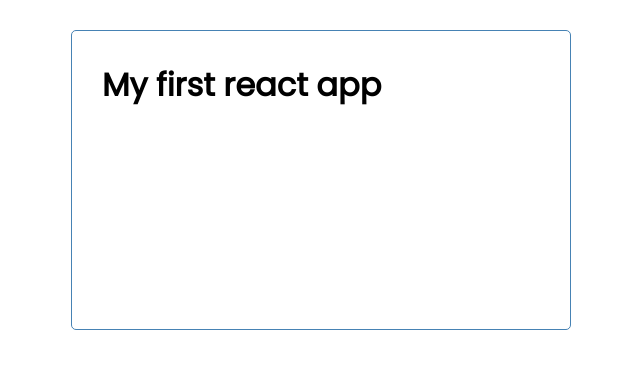
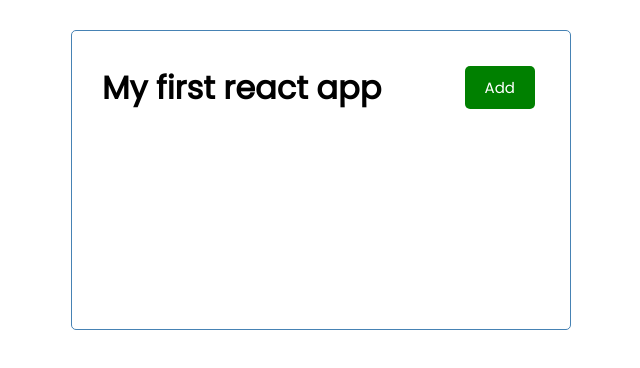
Before and after one commit to Taposh-Das/react-task-tracker, a React (Create React App) app: page / in a window 1280 px wide. Shown: the top 368 px of the page, without its empty margins (319-959 px from the left). Built offline with nearby package versions, Linux system fonts and the light colour scheme.

Commit message:
Button Components

```diff
--- /dev/null
+++ b/src/components/Button.js
@@ -0,0 +1,17 @@
+import PropTypes from 'prop-types'
+
+const Button = ({ color, text}) => {
+    return (<button style={{backgroundColor: color}} className="btn">{text}</button>
+    )
+}
+
+Button.defaultProps = {
+    color: 'steelblue'
+}
+
+Button.propTypes = {
+    text: PropTypes.string,
+    color: PropTypes.string
+}
+
+export default Button
--- a/src/components/Header.js
+++ b/src/components/Header.js
@@ -1,9 +1,11 @@
 import PropTypes from 'prop-types'
+import Button from './Button'
 
 const Header = ({title}) => {
     return (
         <header className ='header'>
             <h1>{title}</h1>
+            <Button color='green' text='Add' />
         </header>
     )
 }
```
